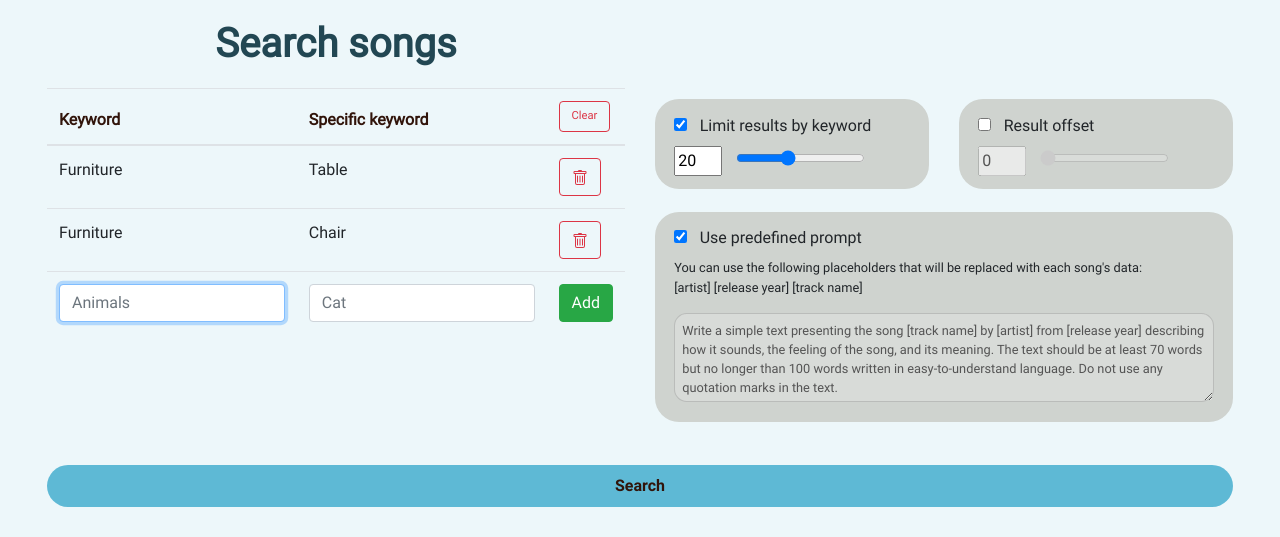
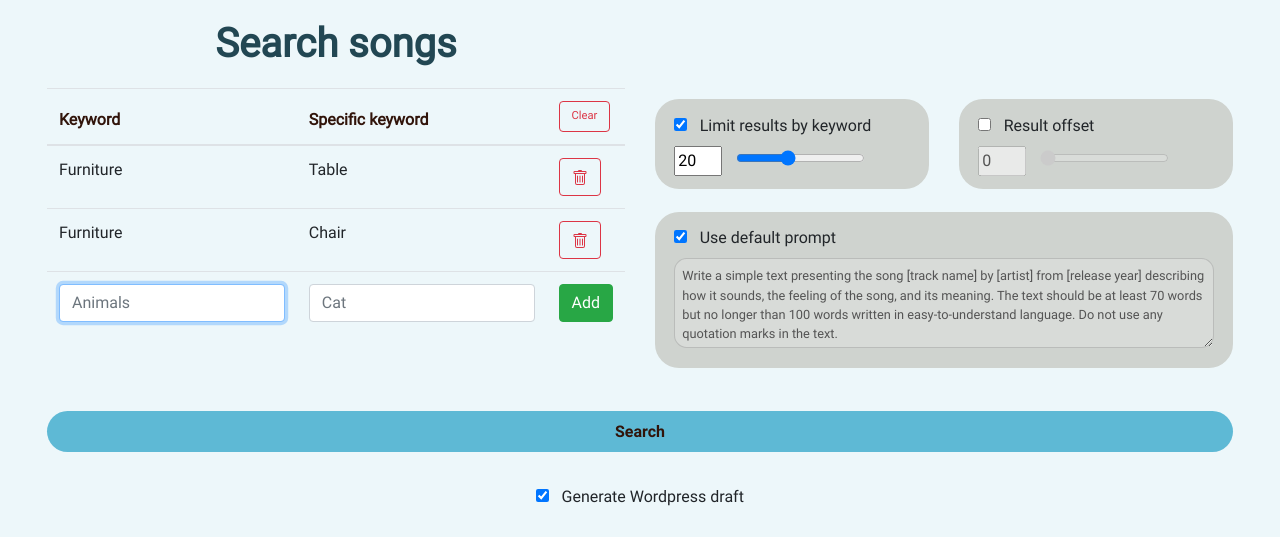
Before and after one commit to smiro-seo/song_search, a Flask app: page / in a window 1280 px wide. Shown: the part 56-593 px from the top of the page. Run offline with Flask 3, Linux system fonts and the light colour scheme; a user stored in the database is signed in; some libraries are stand-ins or nearby versions.

Commit message:
enhanced prompt

```diff
--- a/sd_app/static/index.js
+++ b/sd_app/static/index.js
@@ -82,9 +82,11 @@ $(document).ready(function () {
     let disable = $("#check-prompt").is(":checked");
     if (disable) {
       $("#prompt").attr("disabled", true);
+      $("#prompt-rules").attr("hidden", true);
       $("#prompt").val(default_prompt);
     } else {
       $("#prompt").attr("disabled", false);
+      $("#prompt-rules").attr("hidden", false);
     }
   });
 
--- a/sd_app/templates/search.html
+++ b/sd_app/templates/search.html
@@ -116,8 +116,8 @@
         <div class="horizontal-container" style="white-space: nowrap;align-items:flex-end">
 
         <input checked type="checkbox" value="limited" id="check-prompt" name="check-prompt" class="checkbox">
-        <label for="prompt" >Use predefined prompt</label>
-        <p class="text" style="white-space: pre-wrap" >You can use the following placeholders that will be replaced with each song's data:
+        <label for="prompt" >Use default prompt</label>
+        <p hidden class="text" style="white-space: pre-wrap" id="prompt-rules" >You can use the following placeholders that will be replaced with each song's data:
 [artist] [release year] [track name]</p></div>
 
         <div class="horizontal-container">
--- a/sd_app/templates/search_by_artist.html
+++ b/sd_app/templates/search_by_artist.html
@@ -26,8 +26,8 @@
         <div class="horizontal-container" style="white-space: nowrap;align-items:flex-end">
 
         <input checked type="checkbox" value="limited" id="check-prompt" name="check-prompt" class="checkbox">
-        <label for="prompt" >Use predefined prompt</label>
-        <p class="text" style="white-space: pre-wrap" >You can use the following placeholders that will be replaced with each song's data:
+        <label for="prompt" >Use default prompt</label>
+        <p hidden class="text" style="white-space: pre-wrap" id="prompt-rules" >You can use the following placeholders that will be replaced with each song's data:
 [artist] [release year] [track name]</p></div>
 
         <div class="horizontal-container">
```
